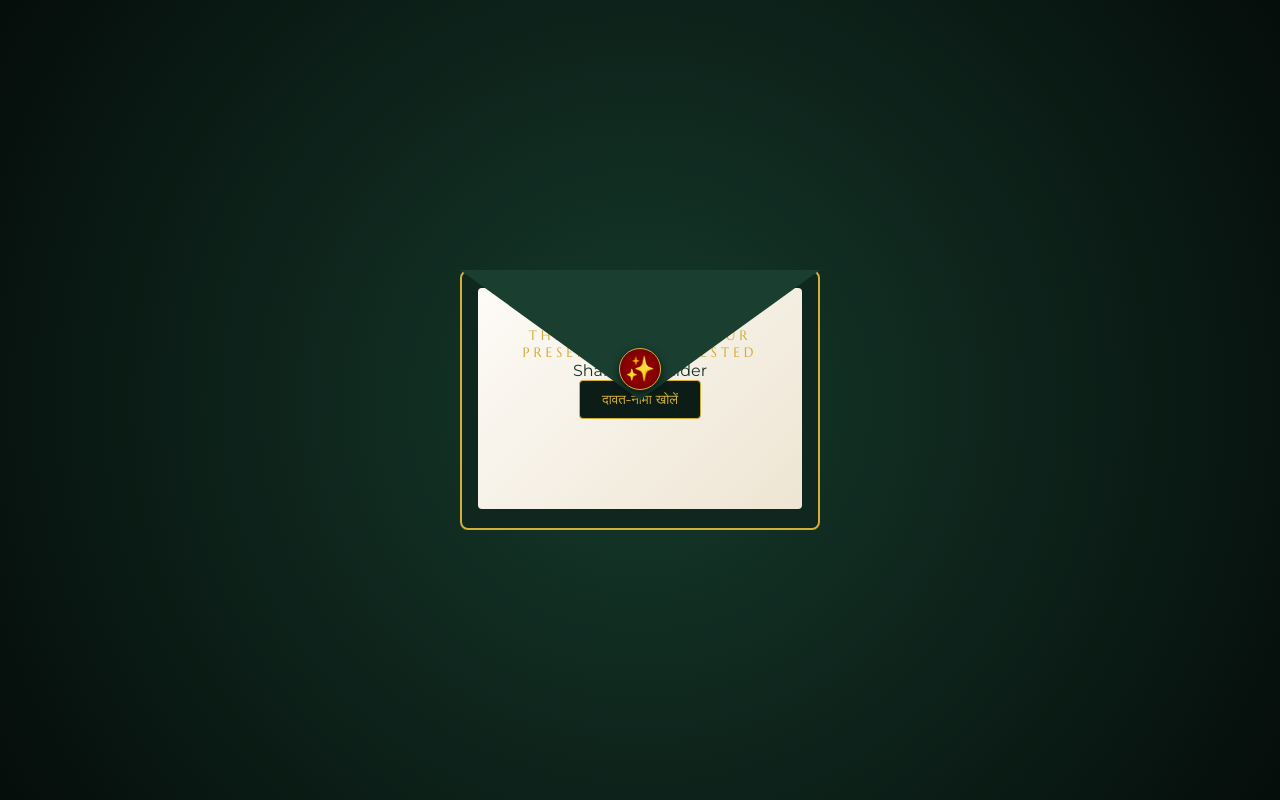
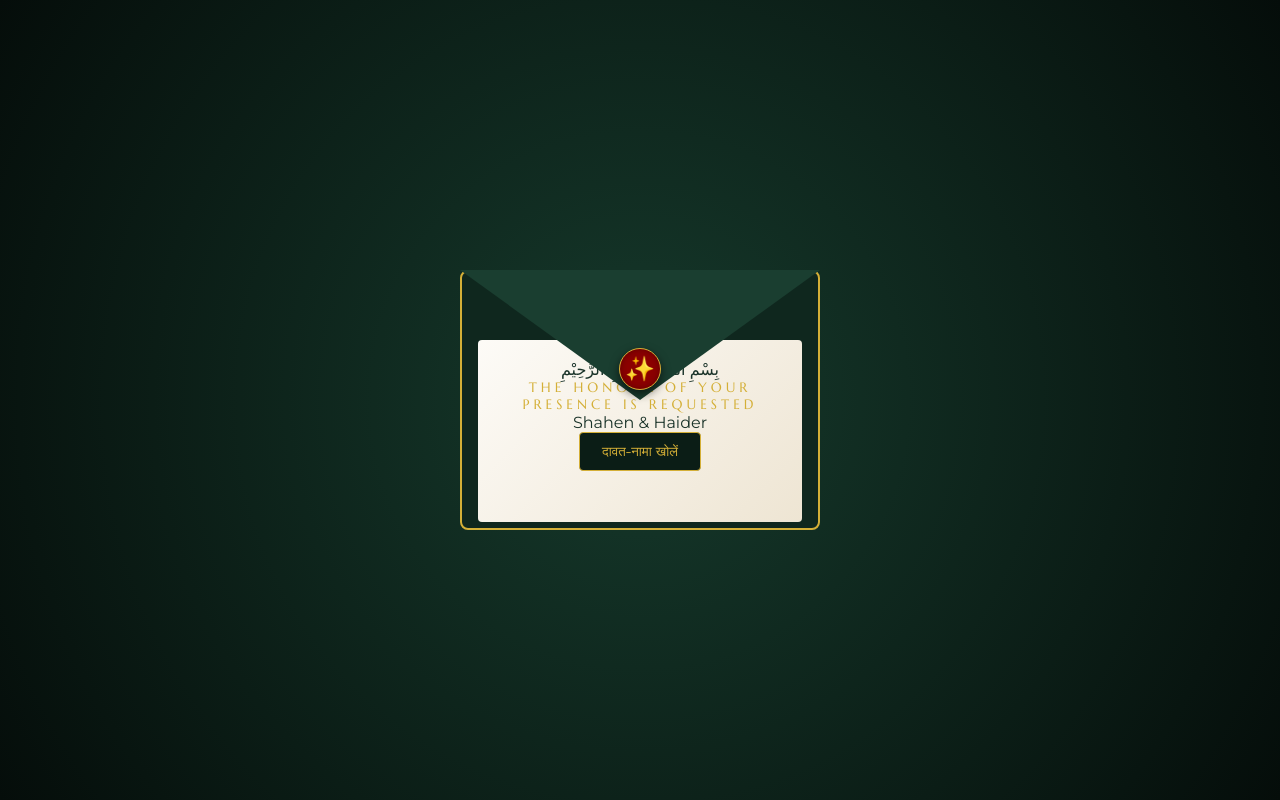
Before and after one commit to itsrkdev/Invitation-Card, a React (Vite) app in the folder app/: page / in a window 1280 px wide. Shown: the top 800 px of the page. Built offline with nearby package versions, Linux system fonts and the light colour scheme; a web font is replaced by a local one.

Commit message:
Update App.css

```diff
--- a/app/src/App.css
+++ b/app/src/App.css
@@ -189,11 +189,11 @@ section {
 .env-card {
   position: absolute;
   width: 90%;
-  height: 85%;
+  height: 70%;
   background: linear-gradient(135deg, #fdfbf7 0%, #eee5d3 100%);
   color: #1a3329;
   left: 5%;
-  top: 7%;
+  top: 27%;
   border-radius: 4px;
   padding: 20px 15px;
   text-align: center;
```
